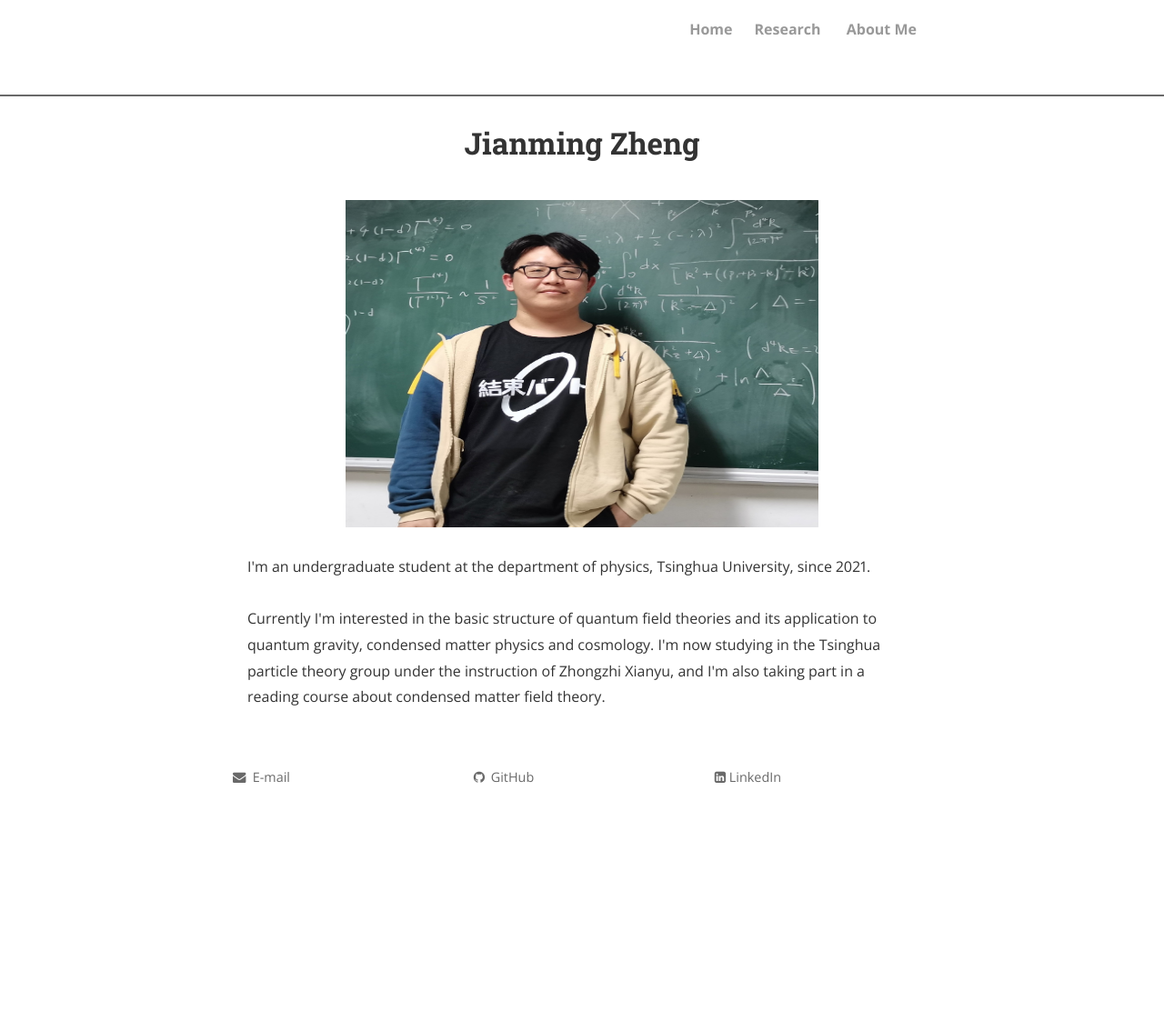
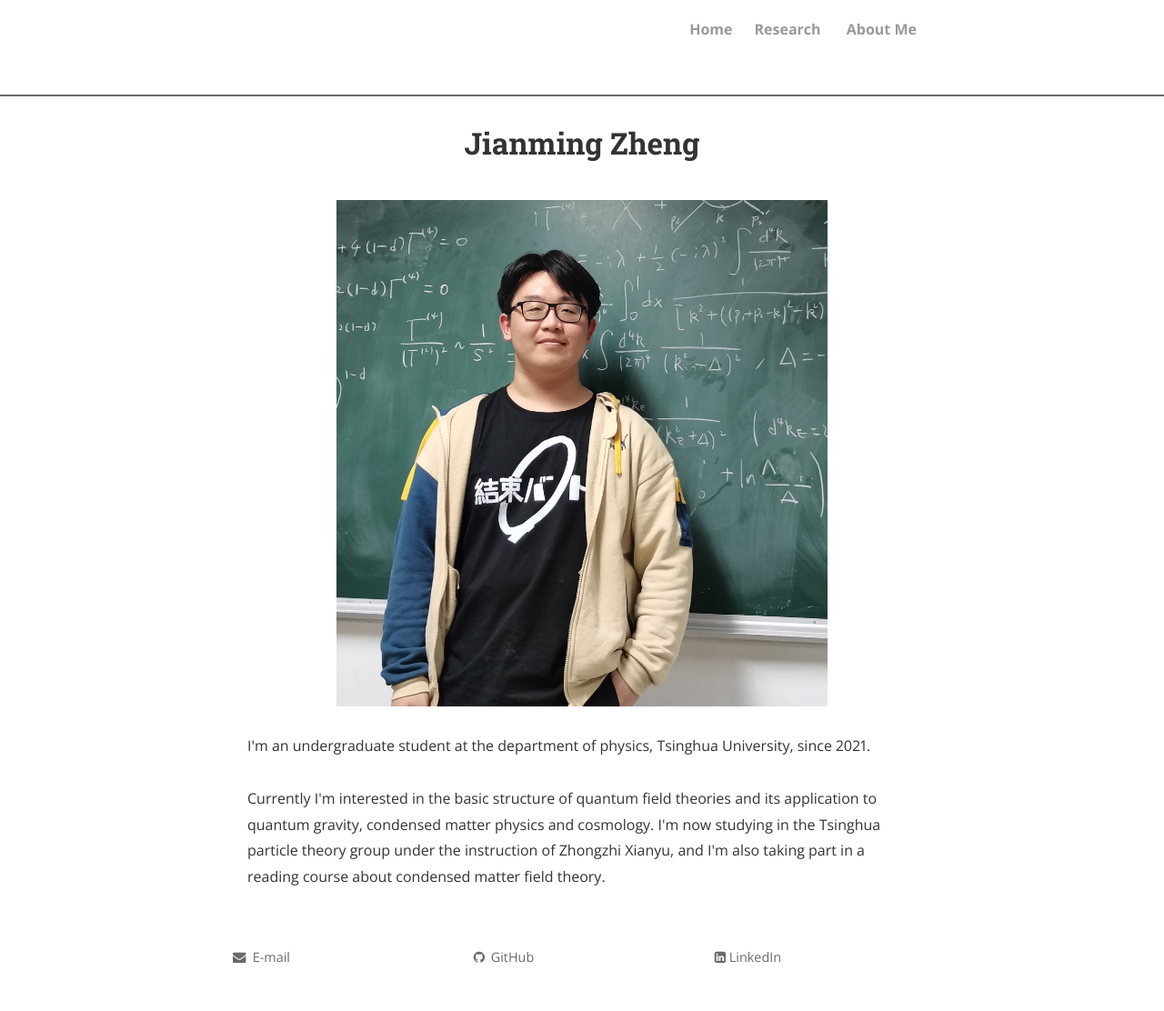
Before and after one commit to JianmingZhengPhys/JianmingZhengPhys.github.io, a Jekyll site: the page built from index.html, in a window 1280 px wide. Shown: the whole page at 91% size. Built offline with Jekyll 4.4.1, drawn with Linux system fonts in a browser that asks for light colours; nearby versions of some CDN libraries; the list of posts is cut into pages by our own code; comment, search, counter and statistics services are not loaded; a style sheet for code colours, icons or effects is not loaded; before the commit the page ends 914 px from its top, so only the background shows below that.

Commit message:
Update index.html

```diff
--- a/index.html
+++ b/index.html
@@ -13,7 +13,7 @@ title: Jianming Zheng
 </script>
 
 
-<img src="profile_picture.jpg" alt="Jianming Zheng pic" style="width:520px;height:360px;" title="Jianming Zheng"; algin="middle">
+<img src="profile_picture.jpg" alt="Jianming Zheng pic" style="width:540px;height:557.66714px;" title="Jianming Zheng"; algin="middle">
 <br>
 I'm an undergraduate student at the department of physics, Tsinghua University, since 2021.
 
```
